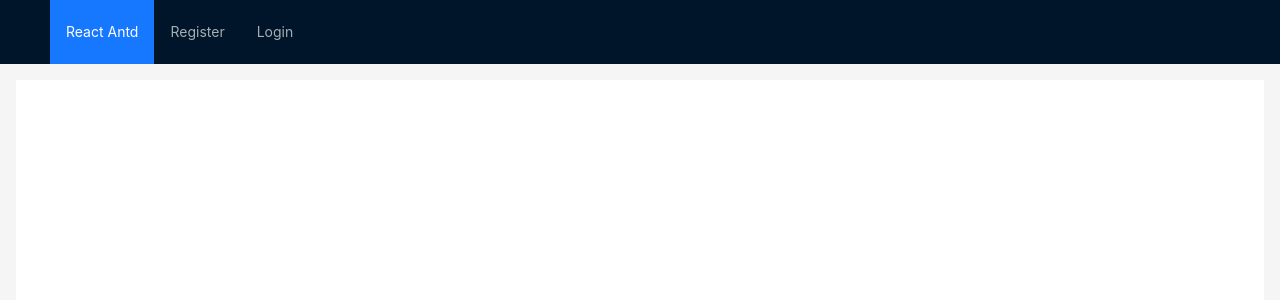
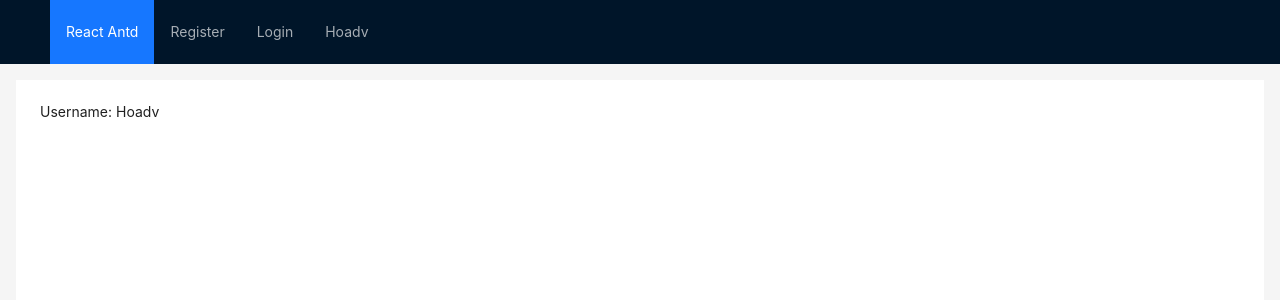
Before and after one commit to vanhoa690/web2091-react-sp25, a React (Vite) app: page / in a window 1280 px wide. Shown: the top 300 px of the page. Built offline with nearby package versions, Linux system fonts and the light colour scheme.

Commit message:
useConext

```diff
--- a/src/contexts/userContext.tsx
+++ b/src/contexts/userContext.tsx
@@ -1,11 +1,9 @@
 import { createContext } from "react";
 
-const UserContext = createContext(null);
+export const UserContext = createContext(null);
 
 export const UserProvider = ({ children }: { children: any }) => {
   const user = { name: "Hoadv", email: "hoadv@example.com" };
 
-  return (
-    <UserContext.Provider value={{ user }}>{children}</UserContext.Provider>
-  );
+  return <UserContext.Provider value={user}>{children}</UserContext.Provider>;
 };
--- a/src/layout/Client.tsx
+++ b/src/layout/Client.tsx
@@ -1,9 +1,15 @@
 import { Layout, Menu } from "antd";
 import { Outlet, Link } from "react-router-dom";
+import { UserContext } from "../contexts/userContext";
+import { useContext } from "react";
 
 const { Header, Content } = Layout;
 
 const ClientLayout = () => {
+  // lay user tu context
+  const user = useContext(UserContext);
+  console.log(user);
+
   return (
     <Layout style={{ minHeight: "100vh" }}>
       {/* Main Content */}
@@ -19,9 +25,11 @@ const ClientLayout = () => {
             <Menu.Item key="6">
               <Link to="/login">Login</Link>
             </Menu.Item>
+            <Menu.Item key="6">{user?.name}</Menu.Item>
           </Menu>
         </Header>
         <Content style={{ margin: "16px", padding: 24, background: "#fff" }}>
+          Username: {user?.name}
           <Outlet /> {/* Render nội dung trang con */}
         </Content>
       </Layout>
```
